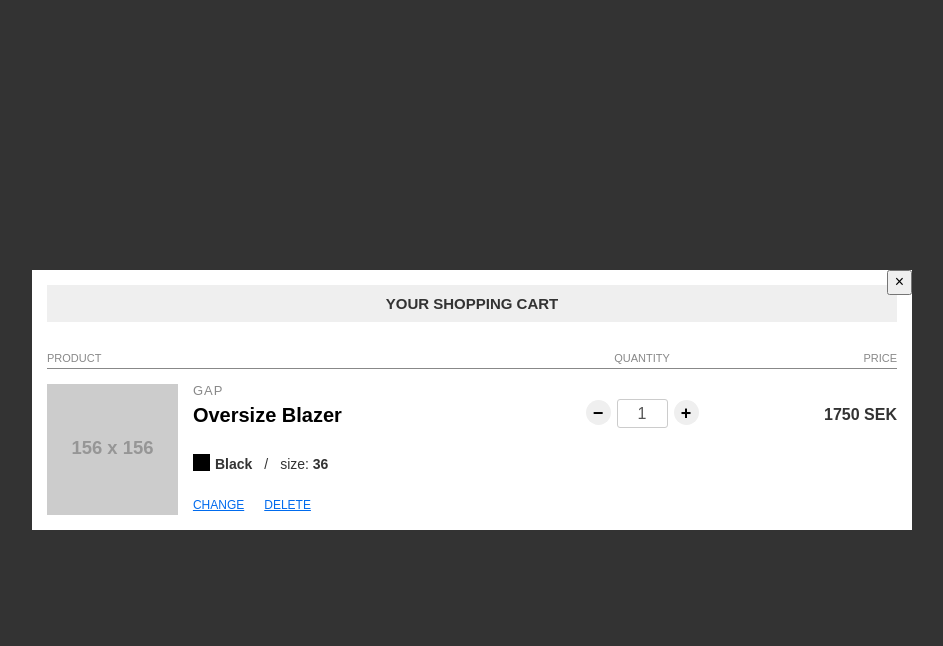
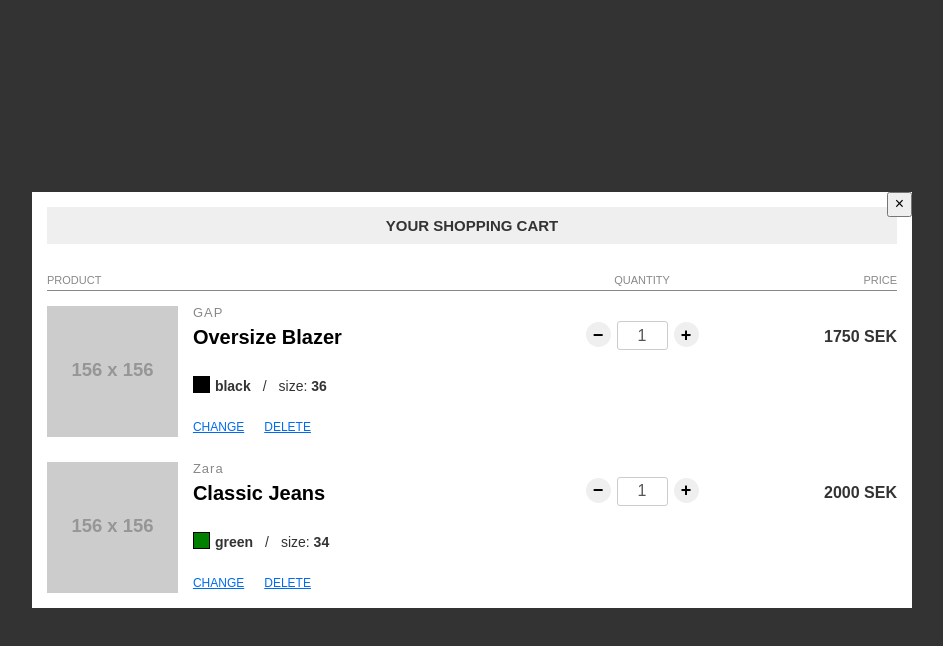
Before and after one commit to pablosca/react-cart, a React (Create React App) app: page / in a window 1280 px wide. Both pictures are taken after a click on the button "View Cart". Shown: the top 646 px of the page, without its empty margins (168-1111 px from the left). Built offline with nearby package versions, Linux system fonts and the light colour scheme.

Commit message:
Add CartItem component

```diff
--- a/src/Cart.css
+++ b/src/Cart.css
@@ -11,6 +11,10 @@
 .cart-row {
 	display: flex;
 	flex-wrap: wrap;
+}
+
+.cart-item + .cart-item {
+	margin-top: 25px;
 }
 
 .cart-cell {
@@ -142,7 +146,7 @@
 
 @media (max-width: 575px) {
 	.cart-product {
-		padding-bottom: 15px;
+		padding-bottom: 10px;
 	}
 	.cart-price {
 		align-self: center;
--- a/src/Cart.js
+++ b/src/Cart.js
@@ -1,6 +1,32 @@
 import React from 'react';
 
+import CartItem from './CartItem';
 import './Cart.css';
+
+const PRODUCTS_IN_CART = [
+	{
+		id: 0,
+		image: 'http://via.placeholder.com/156x156',
+		brand: 'GAP',
+		name: 'Oversize Blazer',
+		options: {
+			color: 'black',
+			size: 36
+		},
+		price: 1750
+	},
+	{
+		id: 1,
+		image: 'http://via.placeholder.com/156x156',
+		brand: 'Zara',
+		name: 'Classic Jeans',
+		options: {
+			color: 'green',
+			size: 34
+		},
+		price: 2000
+	}
+];
 
 const Cart = (props) => (
  <div className="cart">
@@ -11,31 +37,7 @@ const Cart = (props) => (
  			<div className="cart-cell cart-quantity">Quantity</div>
  			<div className="cart-cell cart-price">Price</div>
  		</div>
- 		<div className="cart-row cart-item">
- 			<div className="cart-cell cart-product">
- 				<img className="cart-product-image" src="http://via.placeholder.com/156x156" alt="" />
- 				<div className="cart-product-info">
- 					<span className="cart-product-brand">GAP</span>
- 					<h3 className="cart-product-title">Oversize Blazer</h3>
- 					<div className="cart-product-options">
- 						<span className="swatch"></span>
- 						<strong>Black</strong>
- 						<span className="cart-product-options-separator"></span>
- 						size: <strong>36</strong>
- 					</div>
- 					<div className="cart-product-actions">
- 						<a href="#change">Change</a>
- 						<a href="#delete">Delete</a>
- 					</div>
- 				</div>
- 			</div>
- 			<div className="cart-cell cart-quantity">
- 				<button className="cart-quantity-btn">&minus;</button>
- 				<input className="cart-quantity-field" type="number" defaultValue="1" />
- 				<button className="cart-quantity-btn">+</button>
- 			</div>
- 			<div className="cart-cell cart-price"><strong>1750 SEK</strong></div>
- 		</div>
+ 		{PRODUCTS_IN_CART.map(item => <CartItem product={item} key={item.id} />)}
  	</div>
  </div>
 );
--- /dev/null
+++ b/src/CartItem.js
@@ -0,0 +1,31 @@
+import React from 'react';
+
+const CartItem = (props) => (
+	<div className="cart-row cart-item">
+		<div className="cart-cell cart-product">
+			<img className="cart-product-image" src="http://via.placeholder.com/156x156" alt="" />
+			<div className="cart-product-info">
+				<span className="cart-product-brand">{props.product.brand}</span>
+				<h3 className="cart-product-title">{props.product.name}</h3>
+				<div className="cart-product-options">
+					<span className={'swatch swatch-' + props.product.options.color}></span>
+					<strong>{props.product.options.color}</strong>
+					<span className="cart-product-options-separator"></span>
+					size: <strong>{props.product.options.size}</strong>
+				</div>
+				<div className="cart-product-actions">
+					<a href="#change">Change</a>
+					<a href="#delete">Delete</a>
+				</div>
+			</div>
+		</div>
+		<div className="cart-cell cart-quantity">
+			<button className="cart-quantity-btn">&minus;</button>
+			<input className="cart-quantity-field" type="number" defaultValue="1" />
+			<button className="cart-quantity-btn">+</button>
+		</div>
+		<div className="cart-cell cart-price"><strong>{props.product.price} SEK</strong></div>
+	</div>
+);
+
+export default CartItem;
```
